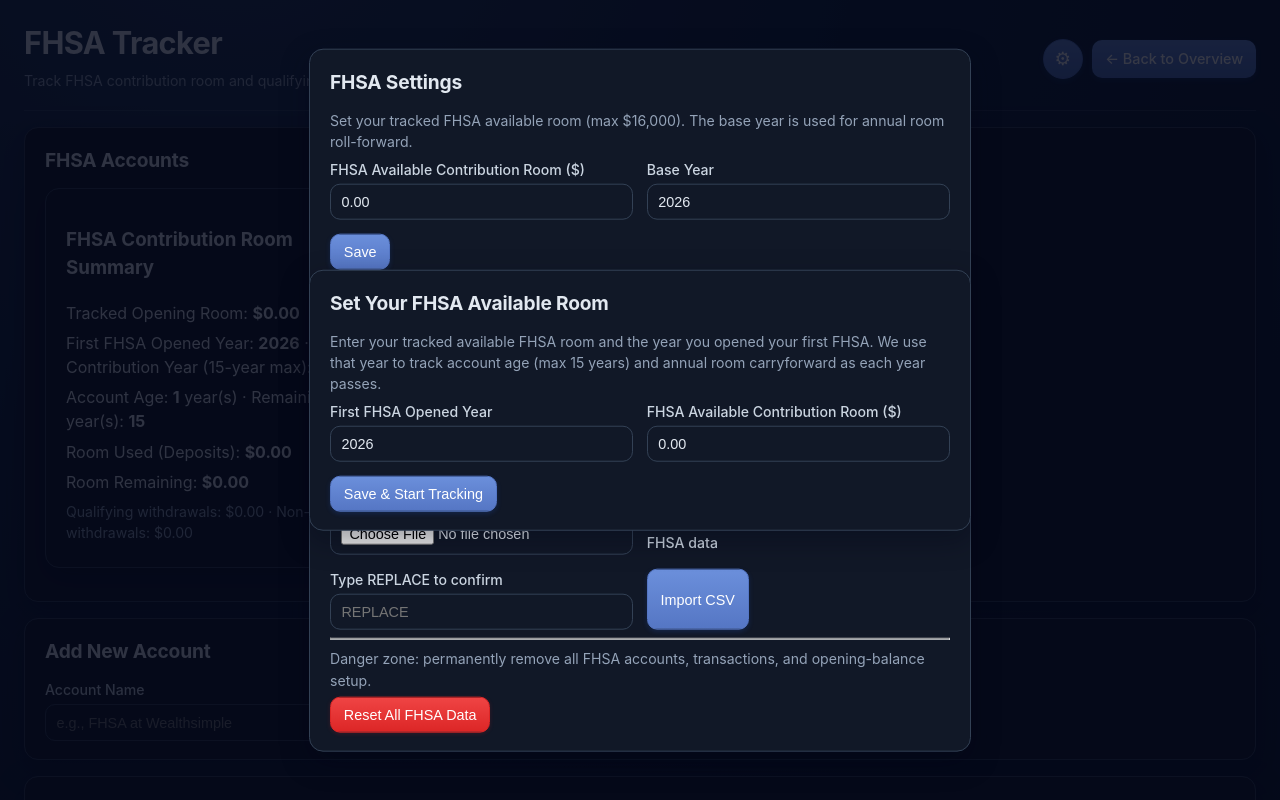
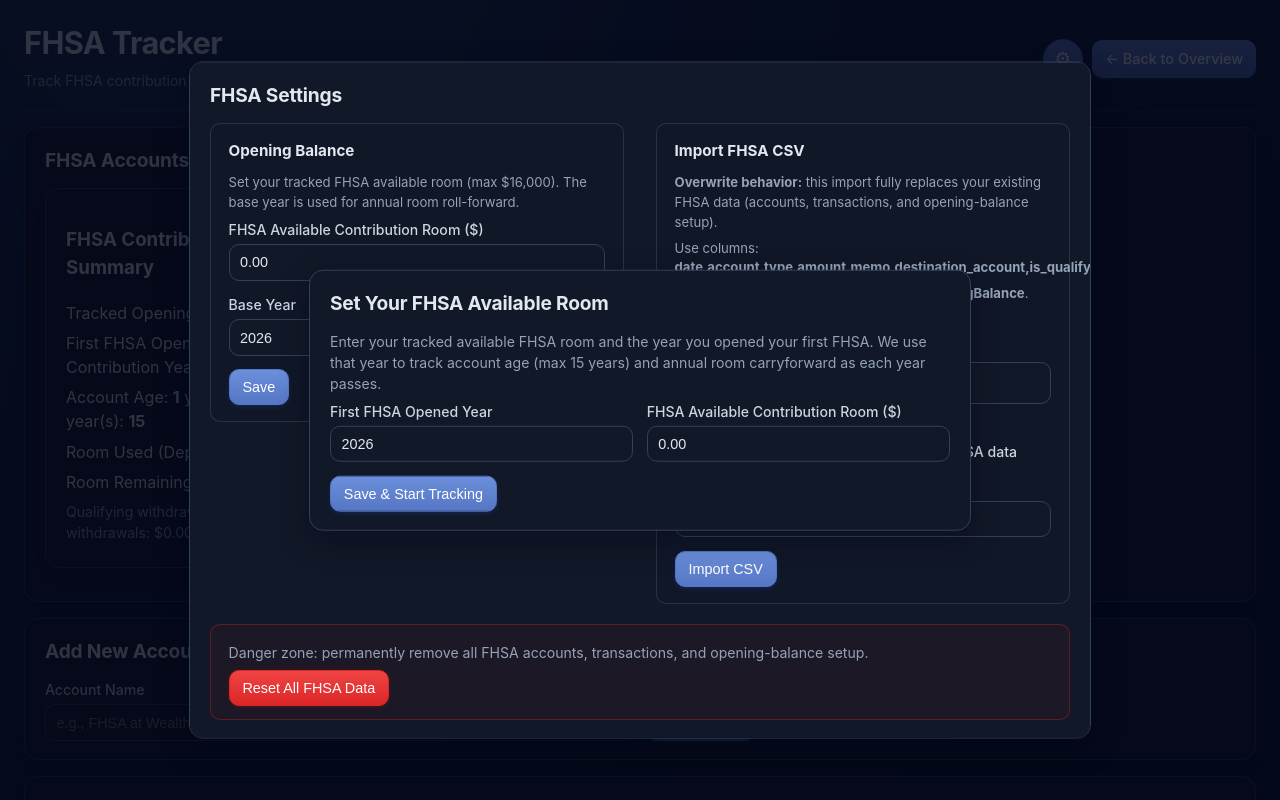
Before and after one commit to GabrielJean/FinGlass, a Django app: page /fhsa in a window 1280 px wide, after a click that opens the changed part. Run offline with Django 5.2, Linux system fonts and the light colour scheme; the visitor is signed in with stand-in values (Sample User, id 1); data that the repository does not hold is empty.

Commit message:
Credit card multi-brand support, overview redesign, cleaner settings modals
Co-authored-by: gabe-copilot <256570083+gabe-copilot@users.noreply.github.com>

```diff
--- a/core/models.py
+++ b/core/models.py
@@ -108,6 +108,7 @@ class CreditCardTransaction(models.Model):
     merchant_postal = models.CharField(max_length=32, null=True, blank=True)
     amount = models.DecimalField(max_digits=20, decimal_places=6)
     rewards = models.DecimalField(max_digits=20, decimal_places=6, default=0)
+    card_label = models.CharField(max_length=128, null=True, blank=True)
     is_hidden = models.BooleanField(default=False)
     cardholder_name = models.CharField(max_length=255, null=True, blank=True)
     source_filename = models.CharField(max_length=255, null=True, blank=True)
--- a/core/views.py
+++ b/core/views.py
@@ -34,7 +34,7 @@ def acb_page(request):
 def credit_card_page(request):
     if not _feature_enabled(request, "credit_card"):
         return JsonResponse({"error": "Credit card feature is disabled in settings"}, status=403)
-    provider = str(request.GET.get("provider") or "rogers_bank").strip() or "rogers_bank"
+    provider = str(request.GET.get("provider") or "").strip()
     return render(request, "credit_card.html", {"provider": provider})
 
 
--- a/static/css/components.css
+++ b/static/css/components.css
@@ -68,7 +68,7 @@
   top: 50%;
   left: 50%;
   transform: translate(-50%, -50%);
-  width: min(620px, calc(100vw - 2rem));
+  width: min(860px, calc(100vw - 2rem));
   max-height: calc(100vh - 2rem);
   overflow: auto;
   margin: 0;
@@ -80,6 +80,44 @@
   inset: 0;
   background: rgba(2, 6, 23, 0.55);
   z-index: 25;
+}
+
+/* Settings menu two-column grid layout for cleaner, less crowded appearance */
+.settings-menu-grid {
+  display: grid;
+  grid-template-columns: 1fr 1fr;
+  gap: 1.5rem 2rem;
+  align-items: start;
+}
+
+.settings-menu-grid .settings-menu-col {
+  min-width: 0;
+}
+
+.settings-menu-section {
+  padding: 1rem 1.1rem;
+  border: 1px solid rgba(71, 85, 105, 0.45);
+  border-radius: 10px;
+  background: rgba(15, 23, 42, 0.4);
+}
+
+.settings-menu-section h3 {
+  margin: 0 0 0.65rem;
+  font-size: 0.95rem;
+  font-weight: 700;
+  color: #e2e8f0;
+}
+
+.settings-menu-section .muted {
+  font-size: 0.82rem;
+}
+
+.settings-menu-danger {
+  margin-top: 1.25rem;
+  padding: 0.85rem 1.1rem;
+  border: 1px solid rgba(220, 38, 38, 0.35);
+  border-radius: 10px;
+  background: rgba(127, 29, 29, 0.12);
 }
 
 .tfsa-opening-wizard-modal {
--- a/static/css/layout.css
+++ b/static/css/layout.css
@@ -125,6 +125,10 @@
   align-items: start;
 }
 
+.cc-monthly-chart-card {
+  margin-top: 1rem;
+}
+
 .breakdown-controls {
   margin: 0.2rem 0 0.85rem;
 }
--- a/templates/credit_card.html
+++ b/templates/credit_card.html
@@ -19,7 +19,7 @@
       <header class="page-header row">
         <div>
           <h1>Credit Card Expenses</h1>
-          <p class="muted">Detailed drill-down for Rogers Bank credit card spending.</p>
+          <p class="muted">Detailed drill-down for credit card spending across all cards.</p>
         </div>
         <a class="btn-link" href="/">← Back to Overview</a>
       </header>
@@ -165,6 +165,7 @@
               <tr>
                 <th><input id="selectAllCreditTx" type="checkbox" aria-label="Select all transactions" /></th>
                 <th data-sort-key="transaction_date">Date</th>
+                <th data-sort-key="card_label">Card</th>
                 <th data-sort-key="merchant_name">Merchant</th>
                 <th data-sort-key="merchant_category">Category</th>
                 <th data-sort-key="amount">Amount</th>
--- a/templates/fhsa.html
+++ b/templates/fhsa.html
@@ -36,43 +36,55 @@
 
             <section class="card settings-menu hidden" id="fhsaSettingsSection" aria-hidden="true">
               <h2>FHSA Settings</h2>
+              <div class="settings-menu-grid">
+                <div class="settings-menu-col">
+                  <div class="settings-menu-section">
+                    <h3>Opening Balance</h3>
                     <p class="muted">Set your tracked FHSA available room (max $16,000). The base year is used for annual room roll-forward.</p>
                     <form id="fhsa-settings-form" class="form-grid">
-                <label>
+                      <label class="span-2">
                         FHSA Available Contribution Room ($)
                         <input type="number" id="fhsa-settings-opening-balance" step="0.01" min="0" max="16000" placeholder="0.00" required />
                       </label>
-                <label>
+                      <label class="span-2">
                         Base Year
                         <input type="number" id="fhsa-settings-base-year" min="2023" max="2100" step="1" required />
                       </label>
                       <button type="submit">Save</button>
                     </form>
+                  </div>
+                </div>
 
+                <div class="settings-menu-col">
+                  <div class="settings-menu-section">
                     <h3>Import FHSA CSV</h3>
                     <p class="muted"><strong>Overwrite behavior:</strong> this import fully replaces your existing FHSA data (accounts, transactions, and opening-balance setup).</p>
                     <p class="muted">Use columns: <strong>date,account,type,amount,memo,destination_account,is_qualifying_withdrawal,year</strong>.</p>
                     <p class="muted">Types: <strong>Deposit</strong>, <strong>Withdrawal</strong>, <strong>Transfer</strong>, <strong>OpeningBalance</strong>.</p>
                     <p class="muted"><strong>Download sample:</strong> <a href="/static/fhsa_import_sample.csv" download>fhsa_import_sample.csv</a></p>
                     <form id="fhsa-import-form" class="form-grid" enctype="multipart/form-data">
-                <label>
+                      <label class="span-2">
                         CSV File
                         <input type="file" id="fhsa-import-file" accept=".csv,text/csv" required />
                       </label>
-                <label>
+                      <label class="span-2">
                         <input type="checkbox" id="fhsa-import-overwrite-confirm" required />
                         I understand this will replace all existing FHSA data
                       </label>
-                <label>
+                      <label class="span-2">
                         Type REPLACE to confirm
                         <input type="text" id="fhsa-import-overwrite-text" placeholder="REPLACE" autocomplete="off" spellcheck="false" required />
                       </label>
                       <button type="submit">Import CSV</button>
                     </form>
+                  </div>
+                </div>
+              </div>
 
-              <hr />
+              <div class="settings-menu-danger">
                 <p class="muted">Danger zone: permanently remove all FHSA accounts, transactions, and opening-balance setup.</p>
                 <button id="fhsa-reset-data-btn" type="button" class="btn-danger">Reset All FHSA Data</button>
+              </div>
             </section>
           </div>
           <a class="btn-link" href="/">← Back to Overview</a>
```
Also changed, not shown: core/credit_card_views.py (+20 -21 lines), core/import_views.py (+6 -2 lines), core/management/commands/seed_demo_data.py (+35 -26 lines), static/credit_card.js (+10 -7 lines), static/overview.js (+1 -17 lines), templates/index.html (+5 -11 lines), templates/rrsp.html (+20 -6 lines), templates/tfsa.html (+19 -5 lines), core/migrations/0002_add_card_label_to_creditcardtransaction.py (added). Lines whose indentation alone changed are shown as unchanged.
